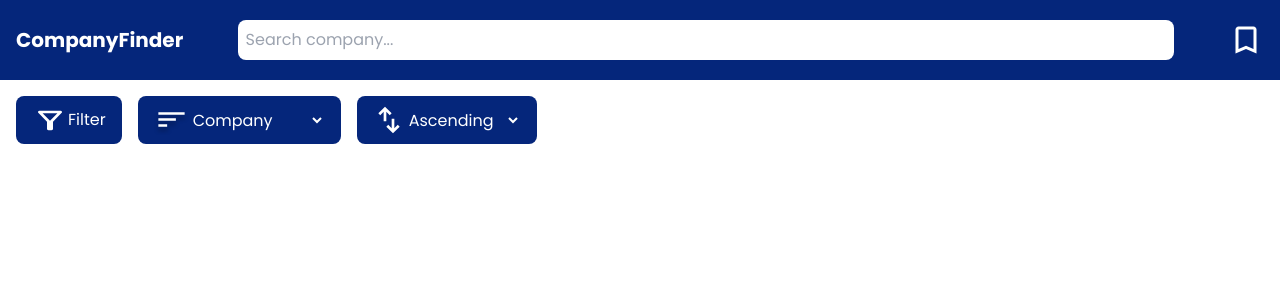
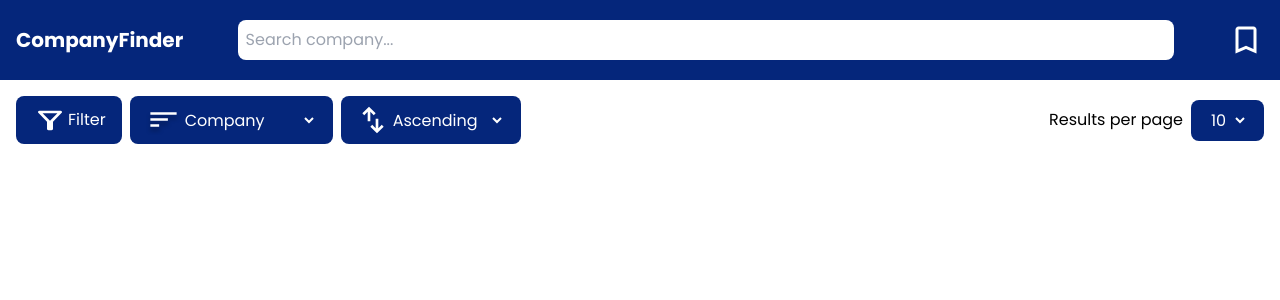
Before and after one commit to KenKindermann/CompanyFinder, a React (Vite) app: page / in a window 1280 px wide. Shown: the top 300 px of the page. Built offline with nearby package versions, Linux system fonts and the light colour scheme.

Commit message:
Add results per page

```diff
--- a/src/components/controls/ControlPanel.jsx
+++ b/src/components/controls/ControlPanel.jsx
@@ -1,15 +1,21 @@
 import { Button, OptionsButton } from "../controls/Buttons.jsx";
-import filterIcon from "/public/icons/filter.svg";
+import filterIcon from "/icons/filter.svg";
 import sortIcon from "/icons/sort.svg";
 import orderIcon from "/icons/order.svg";
 import { apiFieldTitles } from "../../utils/apiFieldTitles.js";
 
 const ControlPanel = () => {
   return (
-    <section className="custom-section flex gap-4">
-      <Button title="Filter" icon={filterIcon} />
-      <OptionsButton title="Sort" icon={sortIcon} options={apiFieldTitles} />
-      <OptionsButton title="Order" icon={orderIcon} options={{ ascending: "Ascending", descending: "Descending" }} />
+    <section className="custom-section flex gap-4 justify-between">
+      <div className="flex gap-2">
+        <Button title="Filter" icon={filterIcon} />
+        <OptionsButton title="Sort" icon={sortIcon} options={apiFieldTitles} />
+        <OptionsButton title="Order" icon={orderIcon} options={{ ascending: "Ascending", descending: "Descending" }} />
+      </div>
+      <div className="flex items-center gap-2">
+        <p>Results per page</p>
+        <OptionsButton options={{ 10: 10, 25: 25, 50: 50 }} />
+      </div>
     </section>
   );
 };
```
